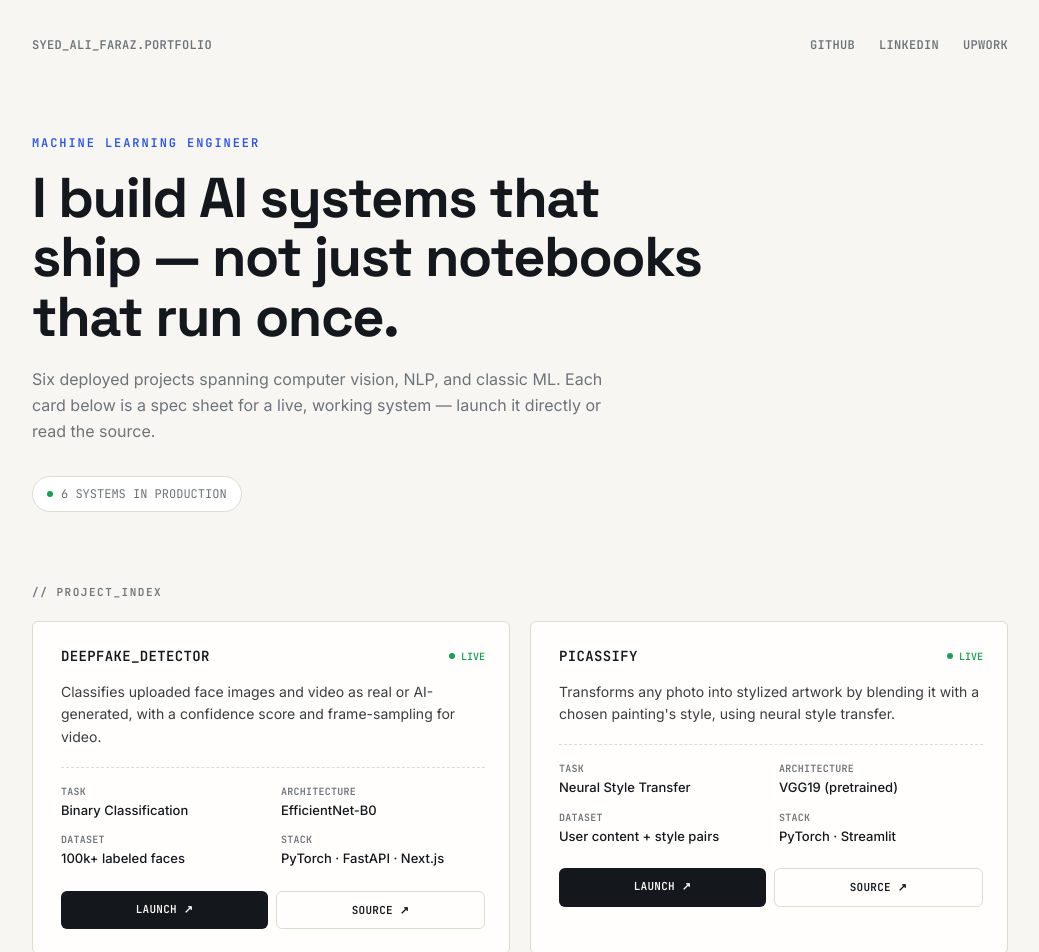
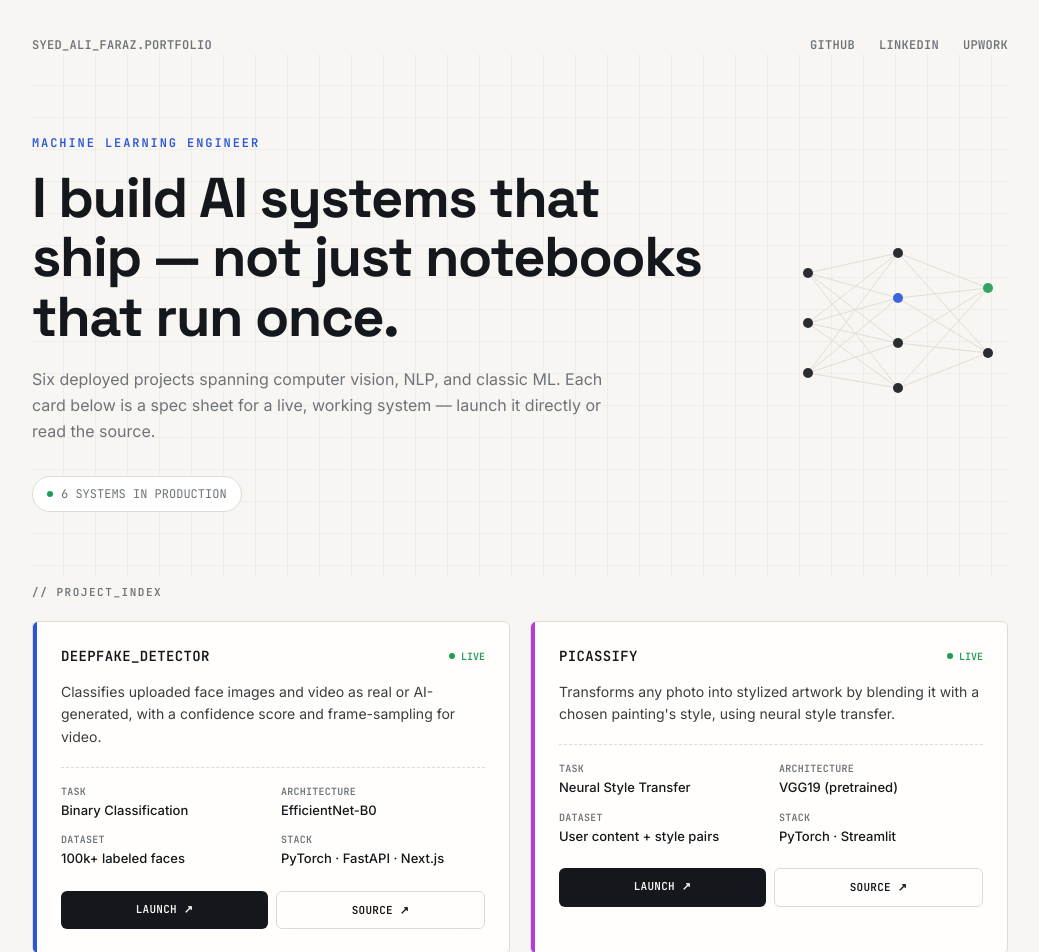
Before and after one commit to ali-faraz-py/Portfolio-Hub, a Next.js app: page / in a window 1280 px wide. Shown: the top 952 px of the page, without its empty margins (120-1159 px from the left). Built offline with nearby package versions, Linux system fonts and the light colour scheme.

Commit message:
style: update accent colors and add NeuralGraphic component for enhanced visual representation

```diff
--- a/src/app/page.js
+++ b/src/app/page.js
@@ -74,18 +74,94 @@ const PROJECTS = [
 ];
 
 const ACCENT = {
-  vision: "bg-accentVision",
-  generative: "bg-accentGenerative",
-  health: "bg-accentHealth",
-  nlp: "bg-accentNlp",
-  finance: "bg-accentFinance",
+  vision: "#2955D6",
+  generative: "#B23DD9",
+  health: "#1F9D55",
+  nlp: "#C9781A",
+  finance: "#0E7C86",
 };
+
+function NeuralGraphic() {
+  // 3 layers: input (3), hidden (4), output (2)
+  const inputY = [40, 90, 140];
+  const hiddenY = [20, 65, 110, 155];
+  const outputY = [55, 120];
+
+  const inputX = 20;
+  const hiddenX = 110;
+  const outputX = 200;
+
+  const lines = [];
+  inputY.forEach((y1, i) => {
+    hiddenY.forEach((y2, j) => {
+      lines.push(
+        <line
+          key={`ih-${i}-${j}`}
+          x1={inputX}
+          y1={y1}
+          x2={hiddenX}
+          y2={y2}
+          stroke="#DEDBD3"
+          strokeWidth="1"
+        />
+      );
+    });
+  });
+  hiddenY.forEach((y1, i) => {
+    outputY.forEach((y2, j) => {
+      lines.push(
+        <line
+          key={`ho-${i}-${j}`}
+          x1={hiddenX}
+          y1={y1}
+          x2={outputX}
+          y2={y2}
+          stroke="#DEDBD3"
+          strokeWidth="1"
+        />
+      );
+    });
+  });
+
+  return (
+    <svg
+      viewBox="0 0 220 180"
+      className="w-full h-full"
+      aria-hidden="true"
+    >
+      {lines}
+      {inputY.map((y, i) => (
+        <circle key={`i-${i}`} cx={inputX} cy={y} r="5" fill="#14181C" />
+      ))}
+      {hiddenY.map((y, i) => (
+        <circle
+          key={`h-${i}`}
+          cx={hiddenX}
+          cy={y}
+          r="5"
+          fill={i === 1 ? "#2955D6" : "#14181C"}
+          className={i === 1 ? "live-dot" : ""}
+        />
+      ))}
+      {outputY.map((y, i) => (
+        <circle
+          key={`o-${i}`}
+          cx={outputX}
+          cy={y}
+          r="5"
+          fill={i === 0 ? "#1F9D55" : "#14181C"}
+        />
+      ))}
+    </svg>
+  );
+}
 
 function ModelCard({ project }) {
   return (
     <div className="group relative border border-hairline rounded-[6px] bg-[#FFFEFC] pl-7 pr-6 py-6 transition-all duration-200 hover:-translate-y-1 hover:shadow-[0_12px_24px_-8px_rgba(20,24,28,0.12)] hover:border-ink/15 overflow-hidden">
       <span
-        className={`absolute left-0 top-0 bottom-0 w-1 ${ACCENT[project.category]}`}
+        className="absolute left-0 top-0 bottom-0 w-1"
+        style={{ backgroundColor: ACCENT[project.category] }}
       />
 
       <div className="flex items-center justify-between">
@@ -193,7 +269,8 @@ export default function Home() {
           </div>
         </div>
 
-        <div className="pt-20 pb-16 bg-grid bg-grid" style={{ backgroundPosition: "-1px -1px" }}>
+        <div className="pt-20 pb-16 bg-grid-texture flex flex-col md:flex-row items-center gap-8">
+          <div className="flex-1">
             <p className="font-mono text-[12px] font-bold tracking-[0.16em] text-signal">
               MACHINE LEARNING ENGINEER
             </p>
@@ -208,6 +285,11 @@ export default function Home() {
             <div className="mt-8 inline-flex items-center gap-2 font-mono text-[12px] text-slate bg-white border border-hairline px-3.5 py-2 rounded-full">
               <span className="w-1.5 h-1.5 rounded-full bg-live live-dot inline-block" />
               6 SYSTEMS IN PRODUCTION
+            </div>
+          </div>
+
+          <div className="hidden md:block w-[220px] h-[180px] shrink-0 opacity-90">
+            <NeuralGraphic />
           </div>
         </div>
 
```
Lines whose indentation alone changed are shown as unchanged.
